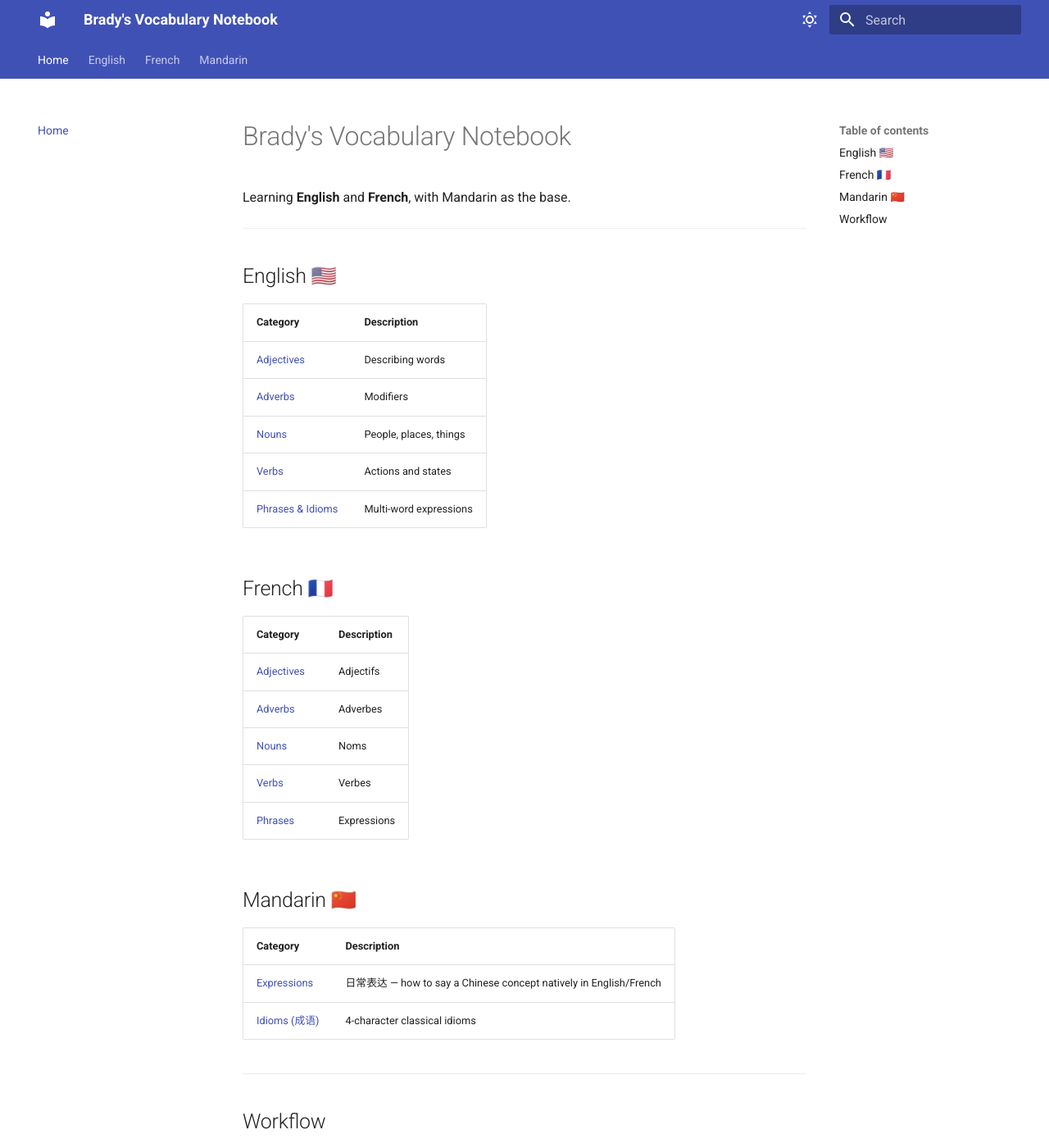
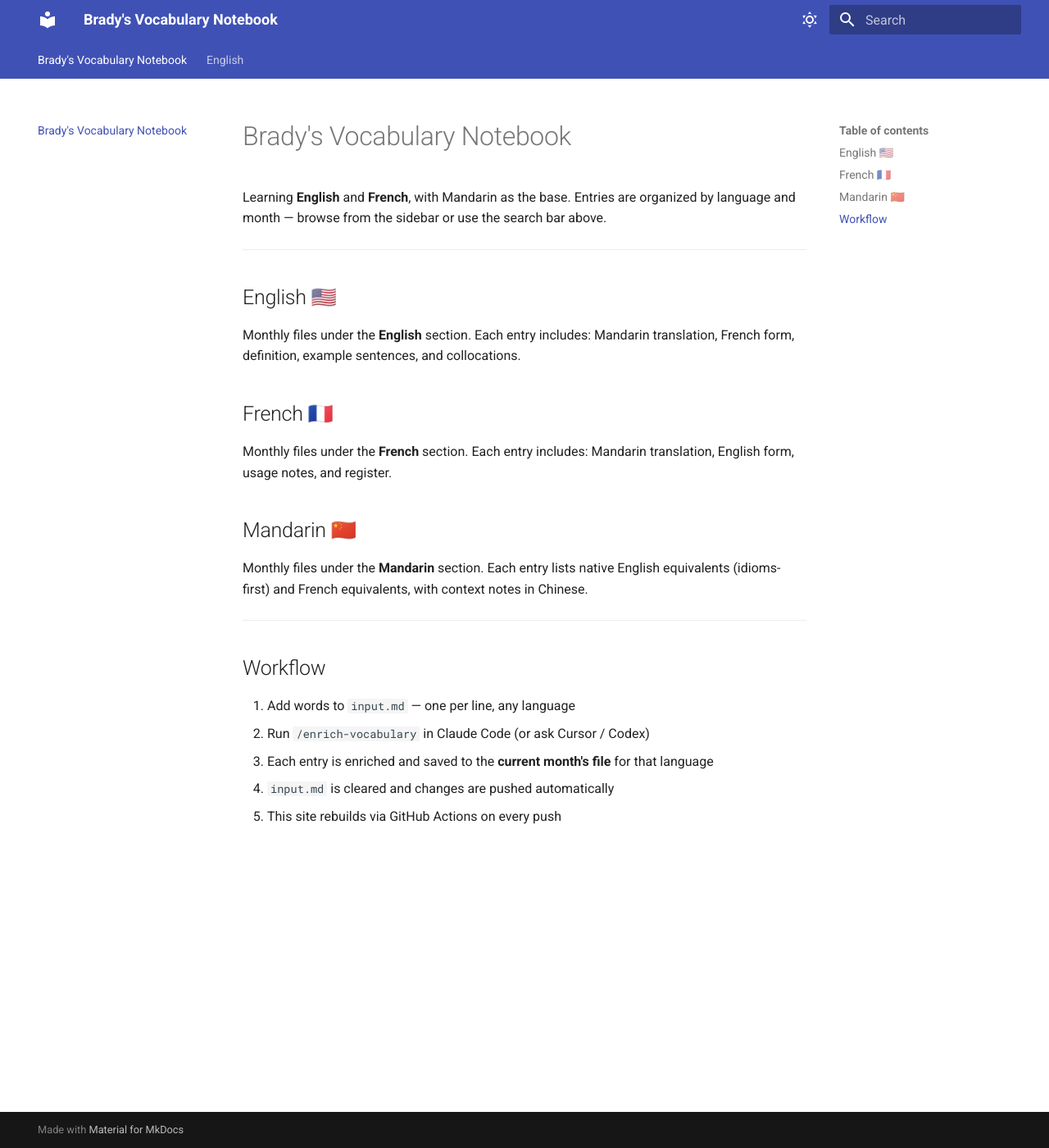
Before and after one commit to limengke123/notebook, an MkDocs documentation site: the page built from vocabulary/index.md, in a window 1280 px wide and 1400 px high. Shown: the whole window at 82% size. Built offline with MkDocs 1.6.1 and Material for MkDocs 9.7.7, drawn with Linux system fonts in a browser that asks for light colours; some of the changed text lies outside the part shown.

Commit message:
refactor: switch from part-of-speech to monthly file organization
- Merge all english/ pos files → vocabulary/english/2026-04.md
- Remove all part-of-speech category files
- Remove hardcoded nav from mkdocs.yml (auto-generated from file structure)
- Update skill/AGENTS/cursor rules: routing is now language + current month

Co-Authored-By: Claude Sonnet 4.6 <noreply@anthropic.com>

```diff
--- a/mkdocs.yml
+++ b/mkdocs.yml
@@ -34,21 +34,3 @@ markdown_extensions:
   - toc:
       permalink: true
   - admonition
-
-nav:
-  - Home: index.md
-  - English:
-    - Adjectives: english/adjectives.md
-    - Adverbs: english/adverbs.md
-    - Nouns: english/nouns.md
-    - Verbs: english/verbs.md
-    - Phrases & Idioms: english/phrases.md
-  - French:
-    - Adjectives: french/adjectives.md
-    - Adverbs: french/adverbs.md
-    - Nouns: french/nouns.md
-    - Verbs: french/verbs.md
-    - Phrases: french/phrases.md
-  - Mandarin:
-    - Expressions (表达): mandarin/expressions.md
-    - Idioms (成语): mandarin/chengyu.md
--- a/vocabulary/index.md
+++ b/vocabulary/index.md
@@ -1,42 +1,31 @@
 # Brady's Vocabulary Notebook
 
 Learning **English** and **French**, with Mandarin as the base.
+Entries are organized by language and month — browse from the sidebar or use the search bar above.
 
 ---
 
 ## English 🇺🇸
 
-| Category | Description |
-|---|---|
-| [Adjectives](english/adjectives.md) | Describing words |
-| [Adverbs](english/adverbs.md) | Modifiers |
-| [Nouns](english/nouns.md) | People, places, things |
-| [Verbs](english/verbs.md) | Actions and states |
-| [Phrases & Idioms](english/phrases.md) | Multi-word expressions |
+Monthly files under the **English** section.
+Each entry includes: Mandarin translation, French form, definition, example sentences, and collocations.
 
 ## French 🇫🇷
 
-| Category | Description |
-|---|---|
-| [Adjectives](french/adjectives.md) | Adjectifs |
-| [Adverbs](french/adverbs.md) | Adverbes |
-| [Nouns](french/nouns.md) | Noms |
-| [Verbs](french/verbs.md) | Verbes |
-| [Phrases](french/phrases.md) | Expressions |
+Monthly files under the **French** section.
+Each entry includes: Mandarin translation, English form, usage notes, and register.
 
 ## Mandarin 🇨🇳
 
-| Category | Description |
-|---|---|
-| [Expressions](mandarin/expressions.md) | 日常表达 — how to say a Chinese concept natively in English/French |
-| [Idioms (成语)](mandarin/chengyu.md) | 4-character classical idioms |
+Monthly files under the **Mandarin** section.
+Each entry lists native English equivalents (idioms-first) and French equivalents, with context notes in Chinese.
 
 ---
 
 ## Workflow
 
 1. Add words to `input.md` — one per line, any language
-2. Run `/enrich-vocabulary` in Claude Code (or ask Cursor / Codex to "enrich vocabulary")
-3. Each entry is enriched with translations and examples, saved to the right category file
+2. Run `/enrich-vocabulary` in Claude Code (or ask Cursor / Codex)
+3. Each entry is enriched and saved to the **current month's file** for that language
 4. `input.md` is cleared and changes are pushed automatically
 5. This site rebuilds via GitHub Actions on every push
```
Also changed, not shown: .claude/skills/enrich-vocabulary.md (+19 -69 lines), AGENTS.md (+17 -24 lines), README.md (+22 -30 lines), vocabulary/english/2026-04.md (renamed from vocabulary/english/adjectives.md, +22 -1 lines), vocabulary/english/adverbs.md (deleted, +0 -3 lines), vocabulary/english/nouns.md (deleted, +0 -3 lines), vocabulary/english/phrases.md (deleted, +0 -3 lines), vocabulary/english/verbs.md (deleted, +0 -24 lines), vocabulary/french/adjectives.md (deleted, +0 -3 lines), vocabulary/french/adverbs.md (deleted, +0 -3 lines), vocabulary/french/nouns.md (deleted, +0 -3 lines), vocabulary/french/phrases.md (deleted, +0 -3 lines), vocabulary/french/verbs.md (deleted, +0 -3 lines), vocabulary/mandarin/chengyu.md (deleted, +0 -3 lines), 1 more files, 1 other file.
